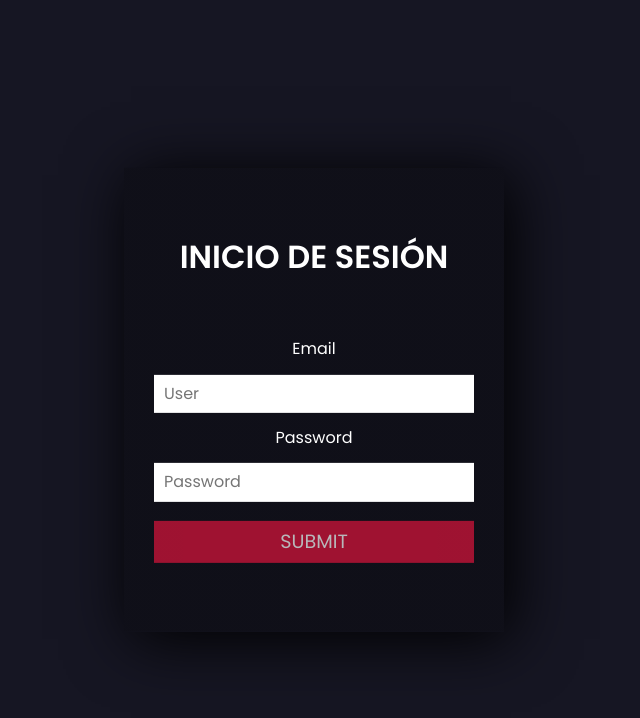
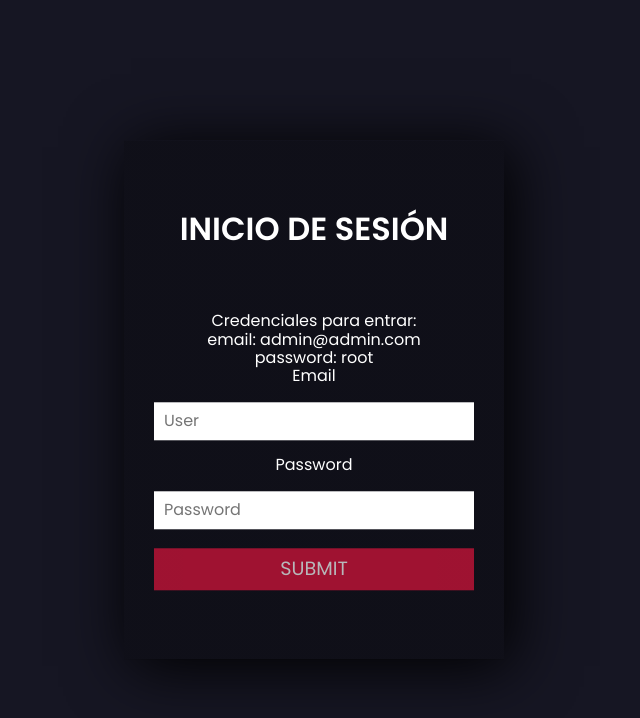
Before and after one commit to Excessive77/proyect-final-ecommerce, a React (Create React App) app: page /login in a window 1280 px wide. Shown: the top 718 px of the page, without its empty margins (326-966 px from the left). Built offline with nearby package versions, Linux system fonts and the light colour scheme; a web font is replaced by a local one.

Commit message:
add data to entry

```diff
--- a/src/pages/Login.js
+++ b/src/pages/Login.js
@@ -31,6 +31,10 @@ const Login = () => {
         <div className="form-container">
 
         <h1>Inicio de sesión</h1>
+        <p>Credenciales para entrar:</p>
+        <p>email: admin@admin.com</p>
+        <p>password: root</p>
+
         <form onSubmit={handleSubmit(onSubmit)}>
             <div className="form-control">
                 <label>Email</label>
```
